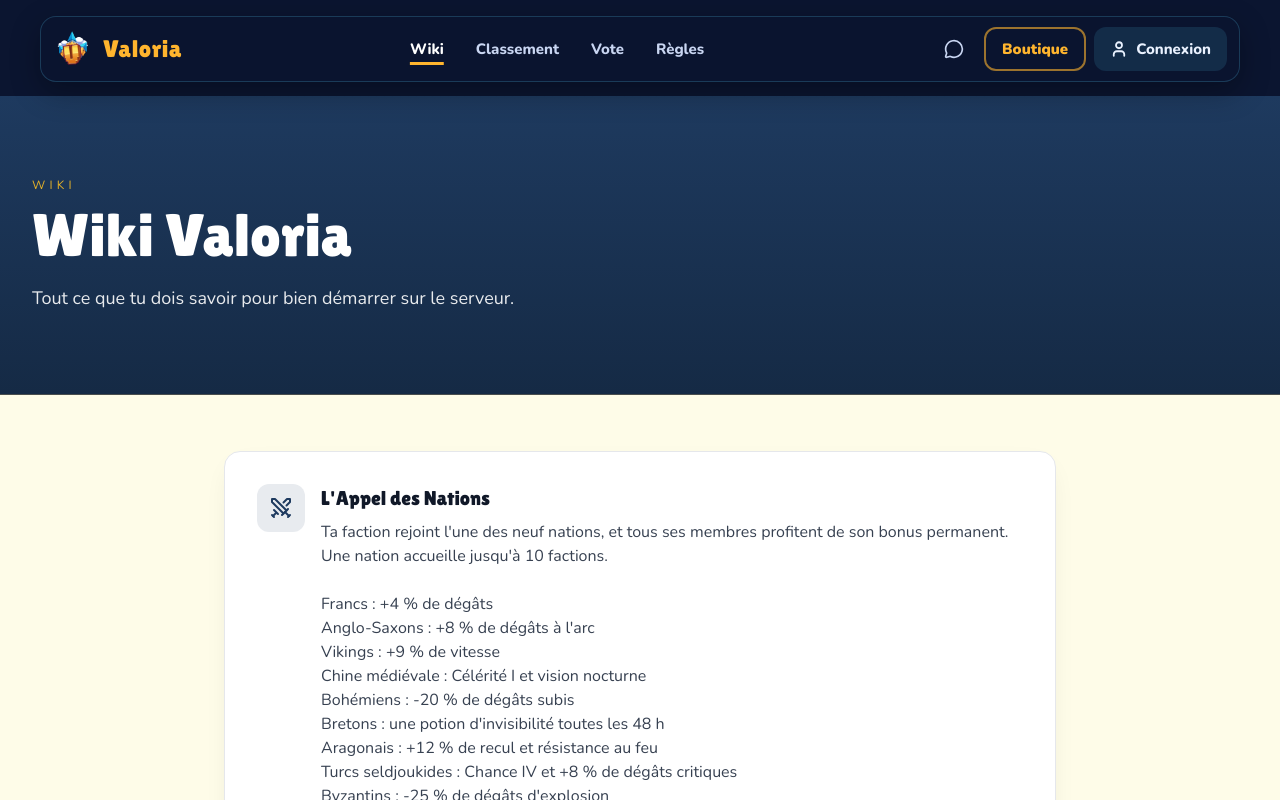
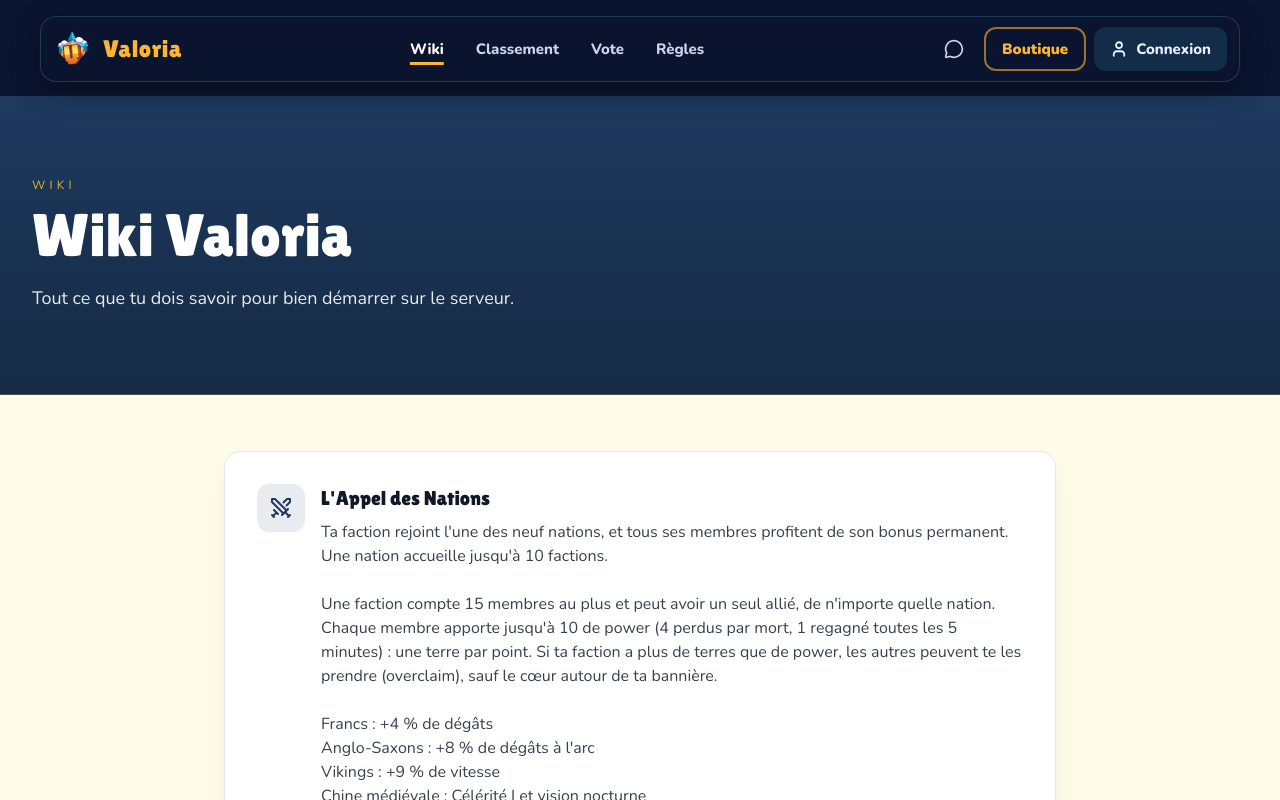
Before and after one commit to emmguardia/Valoria-Argo-Repo, a React (Vite) app in the folder Frontend/: page /wiki in a window 1280 px wide. Shown: the top 800 px of the page. Built offline with nearby package versions, Linux system fonts and the light colour scheme.

Commit message:
Wiki : limites des factions (15 membres, 1 allié, power et overclaim)

```diff
--- a/Frontend/src/pages/WikiPage.tsx
+++ b/Frontend/src/pages/WikiPage.tsx
@@ -6,7 +6,7 @@ const WIKI_SECTIONS = [
   {
     icon: Swords,
     title: "L'Appel des Nations",
-    content: "Ta faction rejoint l'une des neuf nations, et tous ses membres profitent de son bonus permanent. Une nation accueille jusqu'à 10 factions.\n\nFrancs : +4 % de dégâts\nAnglo-Saxons : +8 % de dégâts à l'arc\nVikings : +9 % de vitesse\nChine médiévale : Célérité I et vision nocturne\nBohémiens : -20 % de dégâts subis\nBretons : une potion d'invisibilité toutes les 48 h\nAragonais : +12 % de recul et résistance au feu\nTurcs seldjoukides : Chance IV et +8 % de dégâts critiques\nByzantins : -25 % de dégâts d'explosion",
+    content: "Ta faction rejoint l'une des neuf nations, et tous ses membres profitent de son bonus permanent. Une nation accueille jusqu'à 10 factions.\n\nUne faction compte 15 membres au plus et peut avoir un seul allié, de n'importe quelle nation. Chaque membre apporte jusqu'à 10 de power (4 perdus par mort, 1 regagné toutes les 5 minutes) : une terre par point. Si ta faction a plus de terres que de power, les autres peuvent te les prendre (overclaim), sauf le cœur autour de ta bannière.\n\nFrancs : +4 % de dégâts\nAnglo-Saxons : +8 % de dégâts à l'arc\nVikings : +9 % de vitesse\nChine médiévale : Célérité I et vision nocturne\nBohémiens : -20 % de dégâts subis\nBretons : une potion d'invisibilité toutes les 48 h\nAragonais : +12 % de recul et résistance au feu\nTurcs seldjoukides : Chance IV et +8 % de dégâts critiques\nByzantins : -25 % de dégâts d'explosion",
   },
   {
     icon: Hammer,
```
